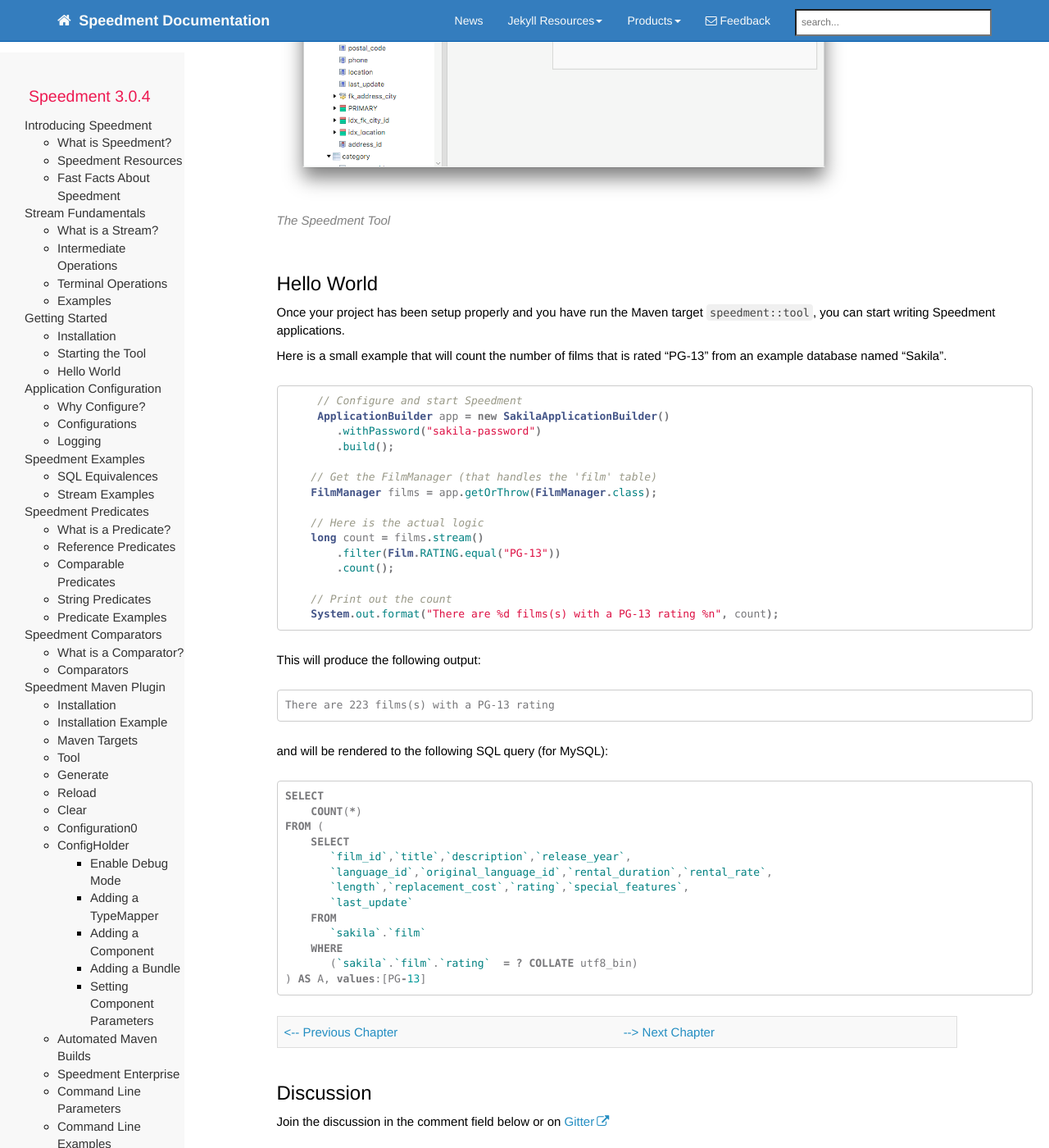
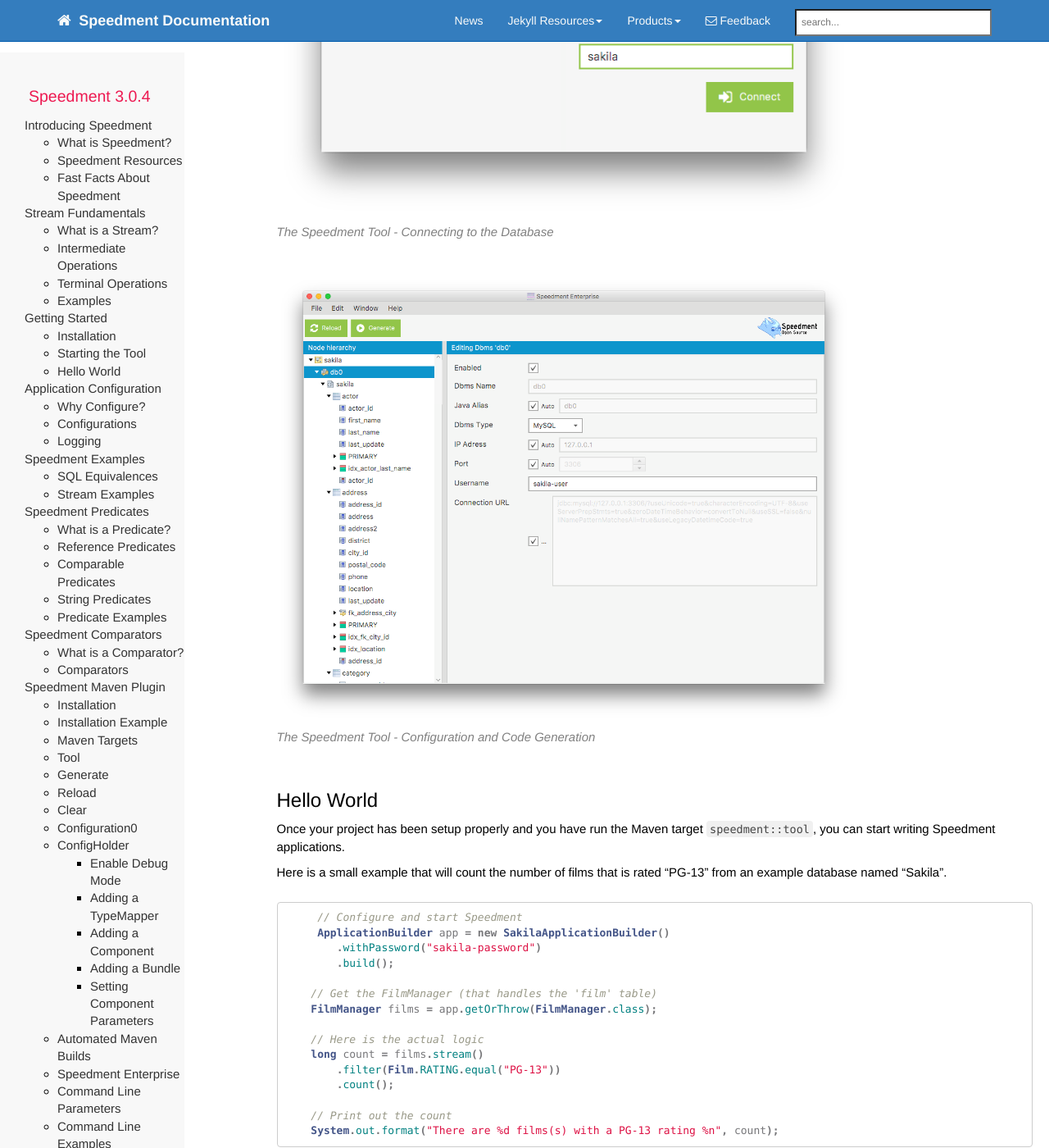
Before and after one commit to speedment/speedment-doc, a Jekyll site: the page built from pages/getting_started.md, in a window 1280 px wide and 1400 px high, scrolled down 4303 px. Shown: the whole window at 82% size. Built offline with Jekyll 4.4.1, drawn with Linux system fonts in a browser that asks for light colours; nearby versions of some CDN libraries; comment, search, counter and statistics services are not loaded.

Commit message:
Getting started: Add connect picture

```diff
--- a/pages/getting_started.md
+++ b/pages/getting_started.md
@@ -192,7 +192,9 @@
 ## Starting the Tool
 The code generation and configuration tool is started using the Maven target `speedment::tool`. Once run, you can elect to use the tool to graphically maintain your project or you can use any text editor and modify the `speedment.json` file that holds the configuration model for your project.
 
-{% include image.html file="tool_screenshot.png" url="https://www.speedment.com/" alt="The Speedment Tool" caption="The Speedment Tool" %}
+{% include image.html file="tool_connect_screenshot.png" url="https://www.speedment.com/" alt="The Speedment Tool - Connecting to the Database" caption="The Speedment Tool - Connecting to the Database" %}
+
+{% include image.html file="tool_screenshot.png" url="https://www.speedment.com/" alt="The Speedment Tool - Configuration and Code Generation" caption="The Speedment Tool - Configuration and Code Generation" %}
 
 ## Hello World
 Once your project has been setup properly and you have run the Maven target `speedment::tool`, you can start writing Speedment applications.
```
Also changed, not shown: images/tool_connect_screenshot.png (added).
